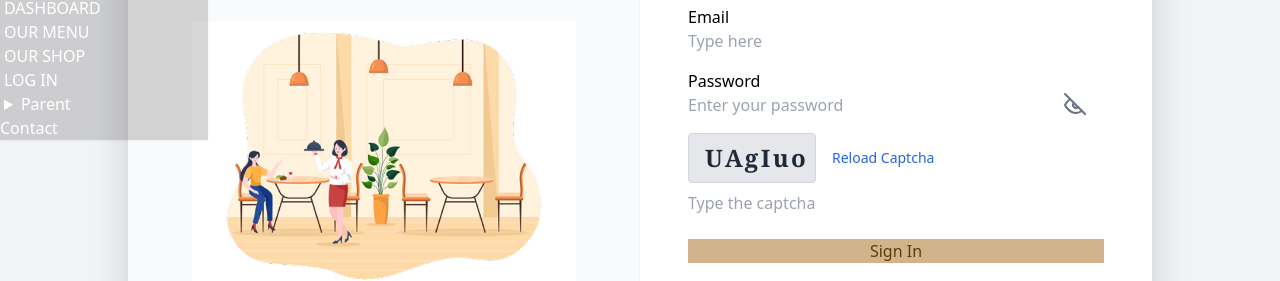
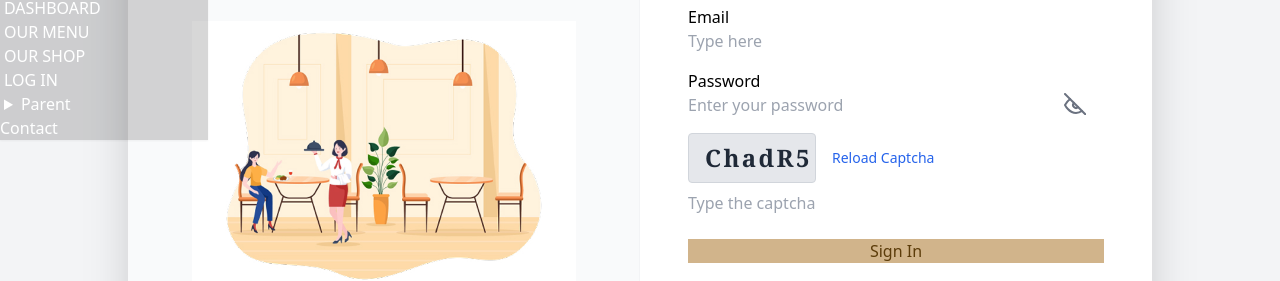
Before and after one commit to DeveloperUmaii/Gen-z-Restaurant, a React (Vite) app: page /login in a window 1280 px wide. Shown: the part 276-557 px from the top of the page. Built offline with nearby package versions, Linux system fonts and the light colour scheme.

Commit message:
Form Cnsole

```diff
--- a/src/Pages/Login/Login.jsx
+++ b/src/Pages/Login/Login.jsx
@@ -115,7 +115,7 @@ const Login = () => {
               <div className="mb-6">
                 <div className="flex flex-col sm:flex-row items-center gap-4 mb-2">
                   <div className="bg-gray-200 text-gray-800 font-serif font-bold text-2xl px-4 py-2 tracking-widest border border-gray-300 rounded select-none w-32 text-center">
-                    UAgIuo
+                    ChadR5
                   </div>
                   <button
                     type="button"
```
